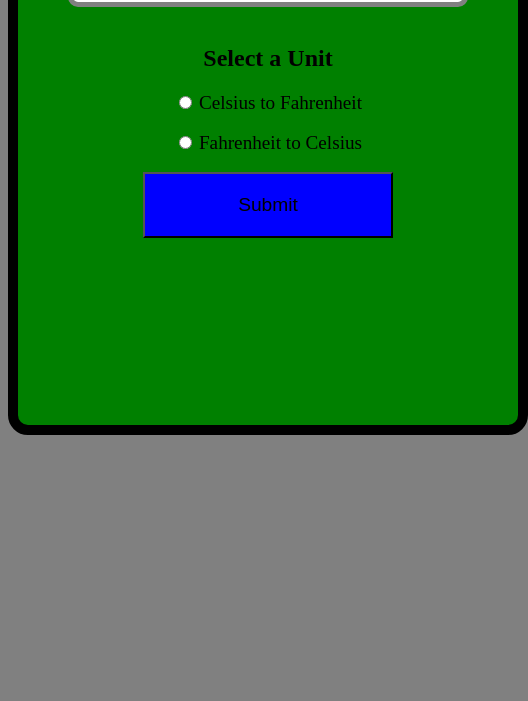
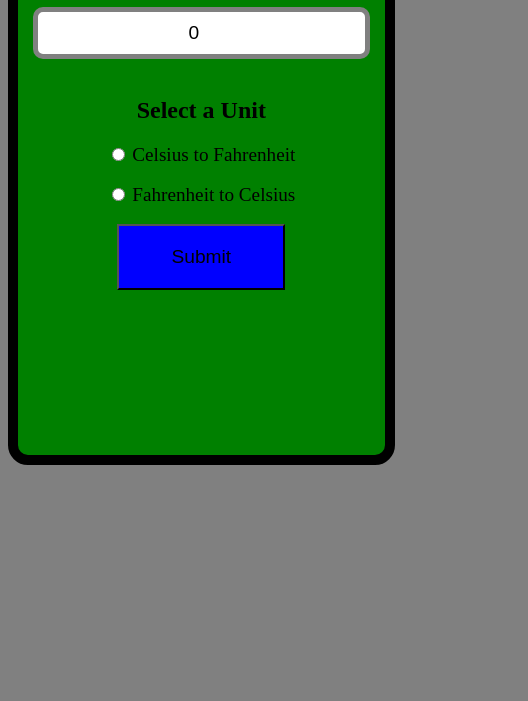
Before and after one commit to mastani26/Temperature-Conversion, a plain HTML site: page index.html in a window 390 px wide. Shown: the part 143-844 px from the top of the page, 528 px wide, since content can reach past the window. Drawn offline with Linux system fonts and the light colour scheme.

Commit message:
Update index.css

```diff
--- a/index.css
+++ b/index.css
@@ -38,13 +38,13 @@ form{
 }
 
 @media (max-width: 600px) {
-    .container {
+    #container {
         width: 90%;
         padding: 15px;
     }
 
     #i1 {
-        width: 80%;
+        width: 100%;
         font-size: 1.2rem;
         box-sizing: border-box;
     }
```
